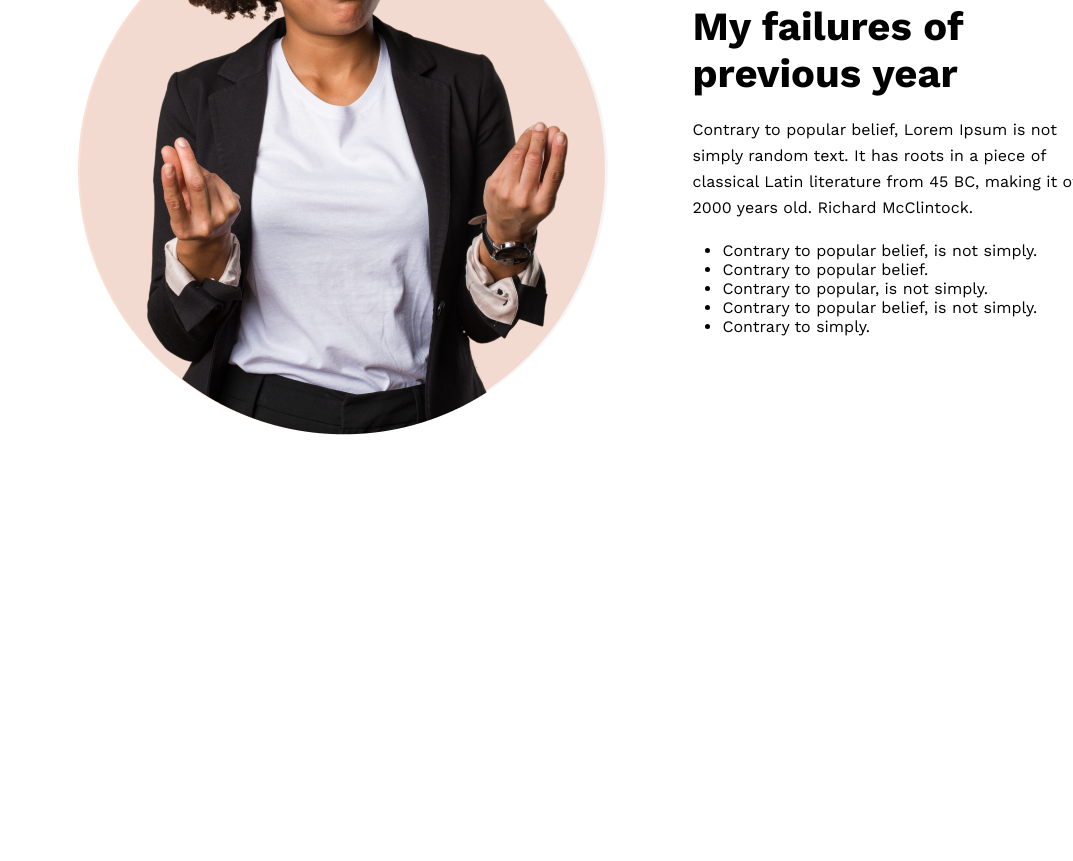
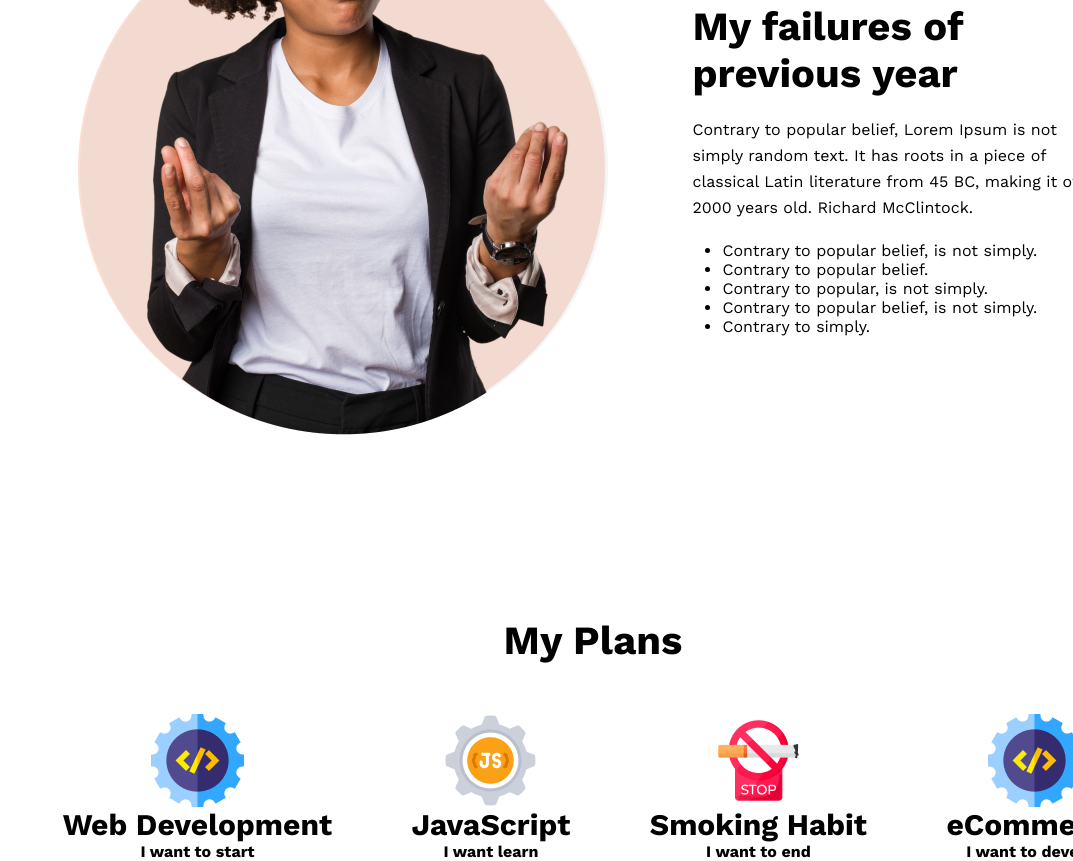
Before and after one commit to m01713261932/new-year-project, a plain HTML site: page index.html in a window 1280 px wide. Shown: the part 1237-2098 px from the top of the page, without its empty margins (207-1280 px from the left). Before the commit the page ends 1676 px from the top, so only its background shows below. Drawn offline with nearby package versions, Linux system fonts and the light colour scheme.

Commit message:
added my plans

```diff
--- a/index.html
+++ b/index.html
@@ -50,6 +50,29 @@
                     </ul>
                 </div>
             </div>
+            <h2 class="my_plans">My Plans</h2>
+            <div class="main_con2">
+                <section class="my_plans_all">
+                    <img class="my_plans_all_icon" src="./images/icons/web.png" alt="">
+                    <h3 class="my_plans_all_title">Web Development</h3>
+                    <h4 class="my_plans_all_des">I want to start</h4>
+                </section>
+                <section class="my_plans_all">
+                    <img class="my_plans_all_icon" src="./images/icons/js.png" alt="">
+                    <h3 class="my_plans_all_title">JavaScript</h3>
+                    <h4 class="my_plans_all_des">I want learn</h4>
+                </section>
+                <section class="my_plans_all">
+                    <img class="my_plans_all_icon" src="./images/icons/smoke.png" alt="">
+                    <h3 class="my_plans_all_title">Smoking Habit</h3>
+                    <h4 class="my_plans_all_des">I want to end</h4>
+                </section>
+                <section class="my_plans_all">
+                    <img class="my_plans_all_icon" src="./images/icons/web.png" alt="">
+                    <h3 class="my_plans_all_title">eCommerce</h3>
+                    <h4 class="my_plans_all_des">I want to develop</h4>
+                </section>
+            </div>
         </section>
 
     </main>
--- a/styles/styles.css
+++ b/styles/styles.css
@@ -84,7 +84,7 @@ body {
     margin-left: -21px;
 }
 
-.main_con1{
+.main_con1 {
     width: 1600px;
     display: flex;
     justify-content: center;
@@ -112,9 +112,57 @@ body {
     font-weight: 400;
     line-height: 26px;
     padding: 20px 0px
+}
+
+.my_failures ul {
+    padding-left: 30px;
+}
+
+/* end my failurs section  */
+
+.my_plans {
+    color: #151414);
+    font-size: 40px;
+    padding-bottom: 50px;
+
+    font-weight: 700;
+    padding-top: 183px;
+}
+
+.main_con2 {
+    width: 1140px;
+    display: flex;
+    justify-content: space-around;
 
 }
 
-.my_failures ul{
-    padding-left: 30px;
+.my_plans_all {
+    display: flex;
+    flex-direction: column;
+    text-align: center;
 }
+
+.my_plans_all_icon {
+    width: 92.95px;
+    text-align: center;
+    margin: auto;
+}
+
+.my_plans_all_title {
+    color: #151414);
+    text-align: center;
+    font-size: 30px;
+    font-style: normal;
+    font-weight: 700;
+    line-height: normal;
+}
+
+.my_plans_all_title_des {
+    color: #737272);
+    text-align: center;
+    font-family: Work Sans;
+    font-size: 25px;
+    font-style: normal;
+    font-weight: 500;
+    line-height: normal;
+}
```
